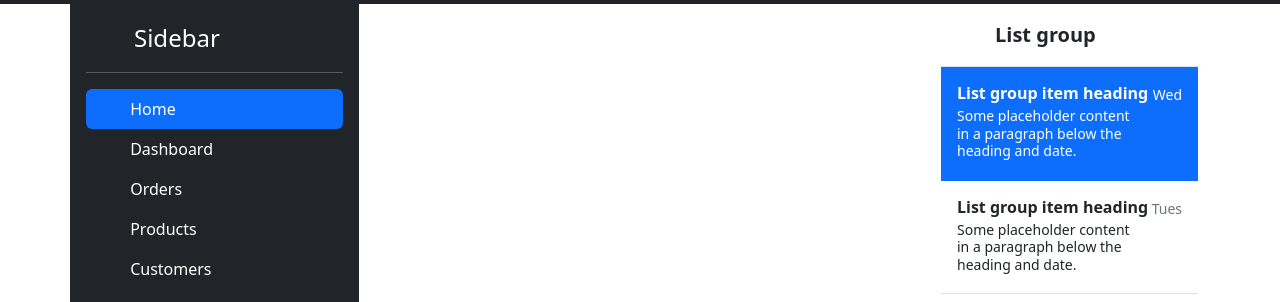
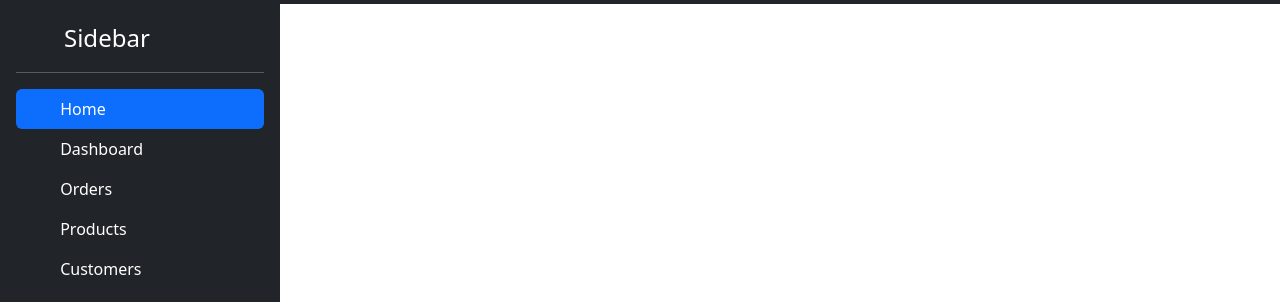
Before and after one commit to barlaek/course_assignment_bootstrap, a website: page home.html in a window 1280 px wide. Shown: the part 68-370 px from the top of the page. Drawn offline with Linux system fonts and the light colour scheme.

Commit message:
Pushing sidebars out

```diff
--- a/home.html
+++ b/home.html
@@ -31,11 +31,11 @@
           </div>
         </div>
     </header>
-    <main class="container w-100">
+    <main class="container-fluid">
 
       <!-- Dashboard sidebar -->
       <div class="row">
-        <div class="d-flex flex-column flex-shrink-0 p-3 text-bg-dark col" style="width: 280px;">
+        <div class="d-flex flex-column flex-shrink-0 p-3 text-bg-dark col-1" style="width: 280px;">
           <a href="/" class="d-flex align-items-center mb-3 mb-md-0 me-md-auto text-white text-decoration-none">
             <svg class="bi pe-none me-2" width="40" height="32"><use xlink:href="#bootstrap"></use></svg>
             <span class="fs-4">Sidebar</span>
@@ -91,7 +91,7 @@
 
         <!-- Newsfeed -->
 
-        <div class="col-6">
+        <div class="col-8">
           <div>
 
           </div>
```
Also changed, not shown: src/scss/styles.scss (+10 -0 lines).
